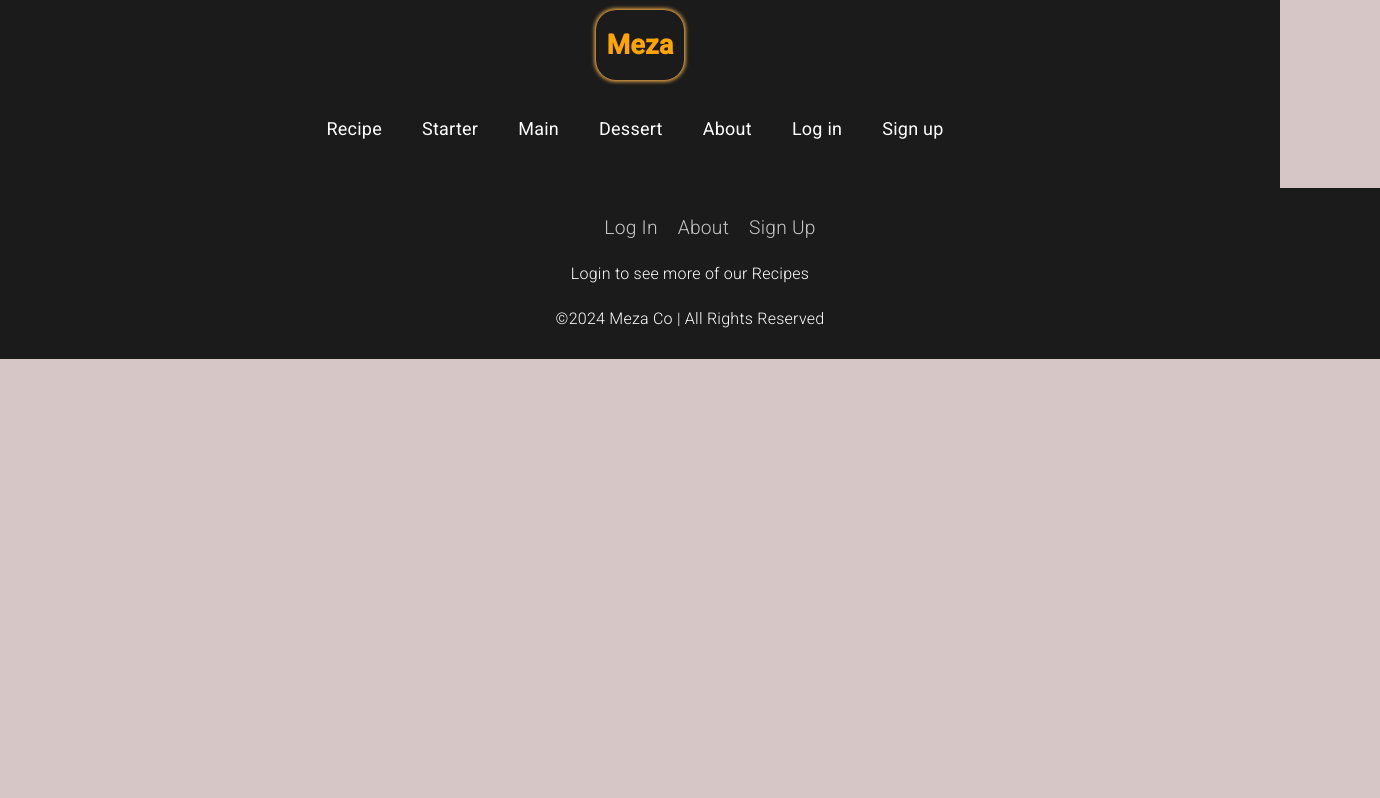
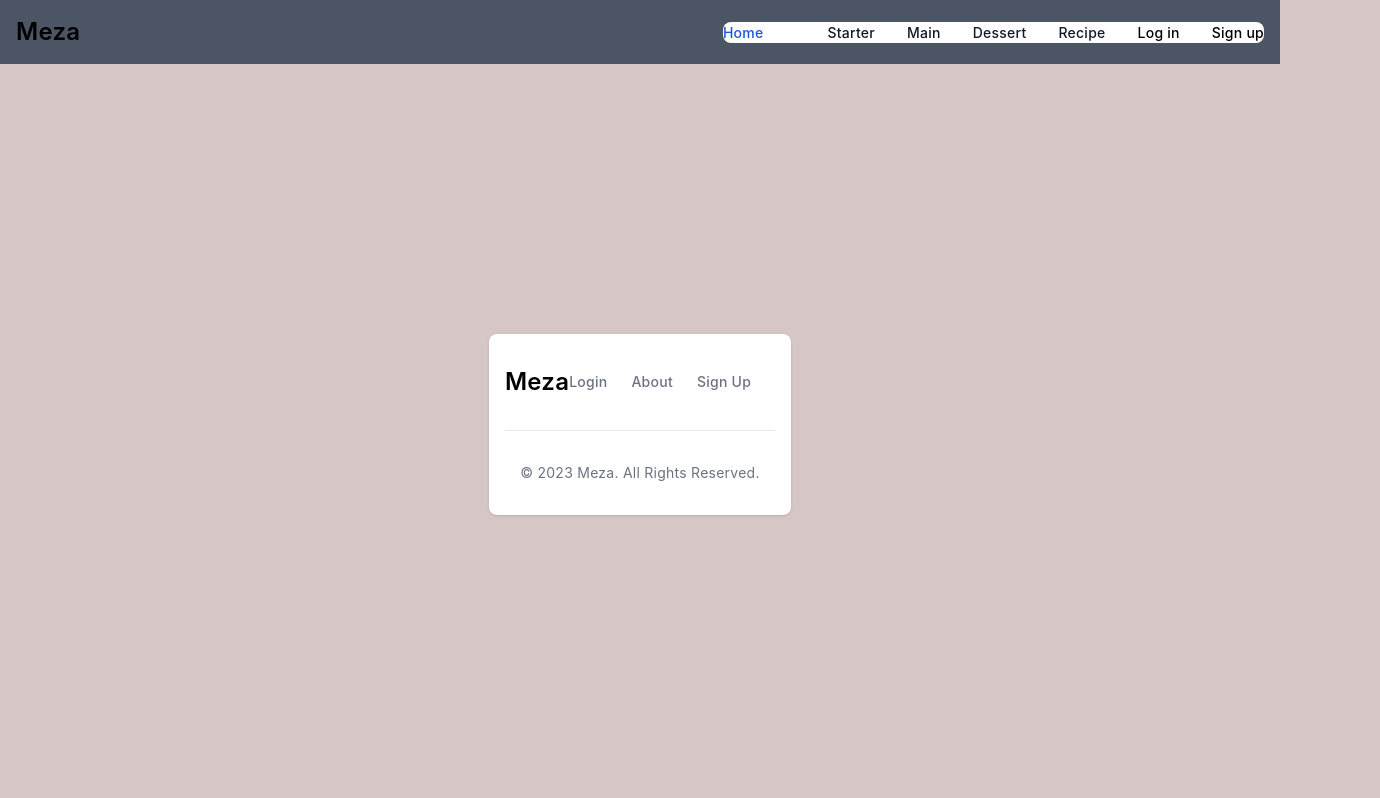
Before and after one commit to chas-academy/u06-fullstack-recipe-app-Ahmedalmasrii, an Angular app in the folder meza/: page /footer in a window 1280 px wide. Shown: the top 798 px of the page, 1380 px wide, since content can reach past the window. Built offline with nearby package versions, Linux system fonts and the light colour scheme.

Commit message:
gjort om min footer och nav

```diff
--- a/meza/src/app/pages/footer/footer.component.html
+++ b/meza/src/app/pages/footer/footer.component.html
@@ -1,4 +1,4 @@
-<footer class="footer">
+<!-- <footer class="footer">
   <div class="waves">
     <div class="wave" id="wave1"></div>
     <div class="wave" id="wave2"></div>
@@ -14,4 +14,38 @@
   </ul>
   <p>Login to see more of our Recipes</p>
   <p>&copy;2024 Meza Co | All Rights Reserved</p>
+</footer> -->
+
+<footer class="bg-white rounded-lg shadow dark:bg-gray-900 m-4">
+  <div class="w-full max-w-screen-xl mx-auto p-4 md:py-8">
+    <div class="sm:flex sm:items-center sm:justify-between">
+      <a
+        href="https://flowbite.com/"
+        class="flex items-center mb-4 sm:mb-0 space-x-3 rtl:space-x-reverse"
+      >
+        <span
+          class="self-center text-2xl font-semibold whitespace-nowrap dark:text-white"
+          >Meza</span
+        >
+      </a>
+      <ul
+        class="flex flex-wrap items-center mb-6 text-sm font-medium text-gray-500 sm:mb-0 dark:text-gray-400"
+      >
+        <li>
+          <a href="/login" class="hover:underline me-4 md:me-6">Login</a>
+        </li>
+        <li>
+          <a href="/omoss" class="hover:underline me-4 md:me-6">About</a>
+        </li>
+        <li>
+          <a href="/signup" class="hover:underline me-4 md:me-6">Sign Up</a>
+        </li>
+      </ul>
+    </div>
+    <hr class="my-6 border-gray-200 sm:mx-auto dark:border-gray-700 lg:my-8" />
+    <span class="block text-sm text-gray-500 sm:text-center dark:text-gray-400"
+      >© 2023 <a href="https://flowbite.com/" class="hover:underline">Meza</a>.
+      All Rights Reserved.</span
+    >
+  </div>
 </footer>
--- a/meza/src/app/pages/footer/footer.component.scss
+++ b/meza/src/app/pages/footer/footer.component.scss
@@ -1,63 +1,64 @@
+
+@import "../../../../node_modules/flowbite/dist/flowbite.css";
+
+// $header-bg: #1b1b1b;
+// $logo-color: orange;
+// $hover-color: orange;
+// $text-color: white;
+// $shadow-color1: #ffa733;
+// $shadow-color2: #fcce6b;
+// $font-family-header: 'Special Elite', cursive;
+
+// .footer {
+//   position: relative;
+//   width: 100%;
+//   background: $header-bg;
+
+//   min-height: 100px;
+//   padding: 20px 50px;
+//   display: flex;
+//   justify-content: center;
+//   align-items: center;
+//   flex-direction: column;
 
 
-$header-bg: #1b1b1b;
-$logo-color: orange;
-$hover-color: orange;
-$text-color: white;
-$shadow-color1: #ffa733;
-$shadow-color2: #fcce6b;
-$font-family-header: 'Special Elite', cursive;
-
-.footer {
-  position: relative;
-  width: 100%;
-  background: $header-bg;
-
-  min-height: 100px;
-  padding: 20px 50px;
-  display: flex;
-  justify-content: center;
-  align-items: center;
-  flex-direction: column;
+//   .menu {
+//     position: relative;
+//     display: flex;
+//     justify-content: center;
+//     align-items: center;
+//     margin: 10px 0;
+//     flex-wrap: wrap;
 
 
-  .menu {
-    position: relative;
-    display: flex;
-    justify-content: center;
-    align-items: center;
-    margin: 10px 0;
-    flex-wrap: wrap;
+//     .menu__item {
+//       list-style: none;
 
 
-    .menu__item {
-      list-style: none;
+//     }
+
+//     .menu__link {
+//       font-size: 1.2rem;
+//       color: #fff;
+//       margin: 0 10px;
+//       display: inline-block;
+//       transition: 0.5s;
+//       text-decoration: none;
+//       opacity: 0.75;
+//       font-weight: 300;
+
+//       &:hover {
+//         opacity: 1;
+//       }
+//     }
+//   }
+
+//   p {
+//     color: #fff;
+//     margin: 15px 0 10px 0;
+//     font-size: 1rem;
+//     font-weight: 300;
+//   }
 
 
-    }
-
-    .menu__link {
-      font-size: 1.2rem;
-      color: #fff;
-      margin: 0 10px;
-      display: inline-block;
-      transition: 0.5s;
-      text-decoration: none;
-      opacity: 0.75;
-      font-weight: 300;
-
-      &:hover {
-        opacity: 1;
-      }
-    }
-  }
-
-  p {
-    color: #fff;
-    margin: 15px 0 10px 0;
-    font-size: 1rem;
-    font-weight: 300;
-  }
-
-
-}
+// }
--- a/meza/src/app/pages/navbar/navbar.component.html
+++ b/meza/src/app/pages/navbar/navbar.component.html
@@ -1,4 +1,4 @@
-<nav class="navbar navbar-expand-lg navbar-dark navbar">
+<!-- <nav class="navbar navbar-expand-lg navbar-dark navbar">
   <div class="logo">Meza</div>
   <ul>
 
@@ -67,4 +67,106 @@
     }
   </ul>
 </nav>
-<router-outlet></router-outlet>
+<router-outlet></router-outlet> -->
+
+<nav class="bg-gray-600 border-gray-200 dark:bg-gray-900 dark:border-gray-700">
+  <div
+    class="max-w-screen-xl flex flex-wrap items-center justify-between mx-auto p-4"
+  >
+    <a href="#" class="flex items-center space-x-3 rtl:space-x-reverse">
+      <span
+        class="self-center text-2xl font-semibold whitespace-nowrap dark:text-white"
+        >Meza</span
+      >
+    </a>
+    <button
+      data-collapse-toggle="navbar-dropdown"
+      type="button"
+      class="inline-flex items-center p-2 w-10 h-10 justify-center text-sm text-gray-500 rounded-lg md:hidden hover:bg-gray-100 focus:outline-none focus:ring-2 focus:ring-gray-200 dark:text-gray-400 dark:hover:bg-gray-700 dark:focus:ring-gray-600"
+      aria-controls="navbar-dropdown"
+      aria-expanded="false"
+    >
+      <span class="sr-only">Open main menu</span>
+      <svg
+        class="w-5 h-5"
+        aria-hidden="true"
+        xmlns="http://www.w3.org/2000/svg"
+        fill="none"
+        viewBox="0 0 17 14"
+      >
+        <path
+          stroke="currentColor"
+          stroke-linecap="round"
+          stroke-linejoin="round"
+          stroke-width="2"
+          d="M1 1h15M1 7h15M1 13h15"
+        />
+      </svg>
+    </button>
+    <div class="hidden w-full md:block md:w-auto" id="navbar-dropdown">
+      <ul
+        class="flex flex-col font-medium p-4 md:p-0 mt-4 border border-gray-100 rounded-lg bg-gray-50 md:space-x-8 rtl:space-x-reverse md:flex-row md:mt-0 md:border-0 md:bg-white dark:bg-gray-800 md:dark:bg-gray-900 dark:border-gray-700"
+      >
+        <li>
+          <a
+            href="#"
+            class="block py-2 px-3 text-white bg-blue-700 rounded md:bg-transparent md:text-blue-700 md:p-0 md:dark:text-blue-500 dark:bg-blue-600 md:dark:bg-transparent"
+            aria-current="page"
+            >Home</a
+          >
+        </li>
+        <li></li>
+        <li>
+          <a
+            href="/starter"
+            class="block py-2 px-3 text-gray-900 rounded hover:bg-gray-100 md:hover:bg-transparent md:border-0 md:hover:text-blue-700 md:p-0 dark:text-white md:dark:hover:text-blue-500 dark:hover:bg-gray-700 dark:hover:text-white md:dark:hover:bg-transparent"
+            >Starter</a
+          >
+        </li>
+        <li>
+          <a
+            href="/mains"
+            class="block py-2 px-3 text-gray-900 rounded hover:bg-gray-100 md:hover:bg-transparent md:border-0 md:hover:text-blue-700 md:p-0 dark:text-white md:dark:hover:text-blue-500 dark:hover:bg-gray-700 dark:hover:text-white md:dark:hover:bg-transparent"
+            >Main</a
+          >
+        </li>
+        <li>
+          <a
+            href="/dessert"
+            class="block py-2 px-3 text-gray-900 rounded hover:bg-gray-100 md:hover:bg-transparent md:border-0 md:hover:text-blue-700 md:p-0 dark:text-white md:dark:hover:text-blue-500 dark:hover:bg-gray-700 dark:hover:text-white md:dark:hover:bg-transparent"
+            >Dessert</a
+          >
+        </li>
+        <li>
+          <a
+            href="/recipe"
+            class="block py-2 px-3 text-gray-900 rounded hover:bg-gray-100 md:hover:bg-transparent md:border-0 md:hover:text-blue-700 md:p-0 dark:text-white md:dark:hover:text-blue-500 dark:hover:bg-gray-700 dark:hover:text-white md:dark:hover:bg-transparent"
+            >Recipe</a
+          >
+        </li>
+
+        @if (!loggedIn){
+        <li>
+          <a
+            routerLink="/login"
+            routerLinkActive="active"
+            ariaCurrentWhenActive="page"
+            >Log in</a
+          >
+        </li>
+        <li>
+          <a
+            routerLink="/signup"
+            routerLinkActive="active"
+            ariaCurrentWhenActive="page"
+            >Sign up</a
+          >
+        </li>
+        } @else {
+        <li class="list-item cursor-pointer" (click)="logout()">Logout</li>
+
+        }
+      </ul>
+    </div>
+  </div>
+</nav>
--- a/meza/src/app/pages/navbar/navbar.component.scss
+++ b/meza/src/app/pages/navbar/navbar.component.scss
@@ -1,107 +1,108 @@
 
+@import "../../../../node_modules/flowbite/dist/flowbite.css";
 
-$header-bg: #1b1b1b;
-$logo-color: orange;
-$hover-color: orange;
-$text-color: white;
-$shadow-color1: #ffa733;
-$shadow-color2: #fcce6b;
-$font-family-header: 'Special Elite', cursive;
+// $header-bg: #1b1b1b;
+// $logo-color: orange;
+// $hover-color: orange;
+// $text-color: white;
+// $shadow-color1: #ffa733;
+// $shadow-color2: #fcce6b;
+// $font-family-header: 'Special Elite', cursive;
 
 
 
-nav {
-  background: $header-bg;
-  padding: 10px;
-  top: 0;
-  z-index: 1;
+// nav {
+//   background: $header-bg;
+//   padding: 10px;
+//   top: 0;
+//   z-index: 1;
 
 
-  display: flex;
+//   display: flex;
 
-  flex-direction: column;
-  justify-content: space-evenly;
-  align-items: center;
+//   flex-direction: column;
+//   justify-content: space-evenly;
+//   align-items: center;
 
 
-  &::after {
-    content: '';
-    clear: both;
-    display: table;
-  }
-  .list-item {
+//   &::after {
+//     content: '';
+//     clear: both;
+//     display: table;
+//   }
+//   .list-item {
 
-    color: white;
-    justify-content: center;
-    cursor: pointer;
-  }
+//     color: white;
+//     justify-content: center;
+//     cursor: pointer;
+//   }
 
-  .logo {
-    float: left;
-    color: $logo-color;
-    font-size: 27px;
-    font-weight: 600;
-    line-height: 70px;
-    padding: 0px 10px;
-    border-radius: 20px;
-    box-shadow: 0 0 5px $shadow-color1, 0 0 5px $shadow-color2;
-  }
+//   .logo {
+//     float: left;
+//     color: $logo-color;
+//     font-size: 27px;
+//     font-weight: 600;
+//     line-height: 70px;
+//     padding: 0px 10px;
+//     border-radius: 20px;
+//     box-shadow: 0 0 5px $shadow-color1, 0 0 5px $shadow-color2;
+//   }
 
-  ul {
-    float: right;
-    list-style: none;
-    margin-right: 50px;
-    position: relative;
+//   ul {
+//     float: right;
+//     list-style: none;
+//     margin-right: 50px;
+//     position: relative;
 
-    li {
+//     li {
 
-      display: inline-block;
-      background: $header-bg;
-      margin: 0 5px;
+//       display: inline-block;
+//       background: $header-bg;
+//       margin: 0 5px;
 
-      a {
-        color: $text-color;
-        text-decoration: none;
-        line-height: 70px;
-        font-size: 18px;
-        padding: 8px 15px;
+//       a {
+//         color: $text-color;
+//         text-decoration: none;
+//         line-height: 70px;
+//         font-size: 18px;
+//         padding: 8px 15px;
 
-        &:hover {
-          color: $hover-color;
-          border-radius: 5px;
-          box-shadow: 0 0 5px $shadow-color1, 0 0 5px $shadow-color2;
-        }
-      }
-    }
-  }
-}
+//         &:hover {
+//           color: $hover-color;
+//           border-radius: 5px;
+//           box-shadow: 0 0 5px $shadow-color1, 0 0 5px $shadow-color2;
+//         }
+//       }
+//     }
+//   }
+// }
 
-.bg-img {
-  height: 100vh;
-  width: 100%;
-  background: url(https://images.unsplash.com/photo-1542038784456-1ea8e935640e?ixlib=rb-1.2.1&auto=format&fit=crop&w=1050&q=80);
-  background-size: cover;
-  background-position: center;
-  filter: blur(3px);
-}
+// .bg-img {
+//   height: 100vh;
+//   width: 100%;
+//   background: url(https://images.unsplash.com/photo-1542038784456-1ea8e935640e?ixlib=rb-1.2.1&auto=format&fit=crop&w=1050&q=80);
+//   background-size: cover;
+//   background-position: center;
+//   filter: blur(3px);
+// }
 
-.header {
-  h1 {
-    position: absolute;
-    top: 20%;
-    font-family: $font-family-header;
-    font-size: 4.7rem;
-    font-weight: 600;
-    color: $text-color;
-    margin-left: 30px;
-  }
+// .header {
+//   h1 {
+//     position: absolute;
+//     top: 20%;
+//     font-family: $font-family-header;
+//     font-size: 4.7rem;
+//     font-weight: 600;
+//     color: $text-color;
+//     margin-left: 30px;
+//   }
 
-  p {
-    position: absolute;
-    color: $text-color;
-    font-size: 2rem;
-    top: 40%;
-    right: 50%;
-    margin-left: 30px;
-  }
-}
+//   p {
+//     position: absolute;
+//     color: $text-color;
+//     font-size: 2rem;
+//     top: 40%;
+//     right: 50%;
+//     margin-left: 30px;
+//   }
+// }
```
